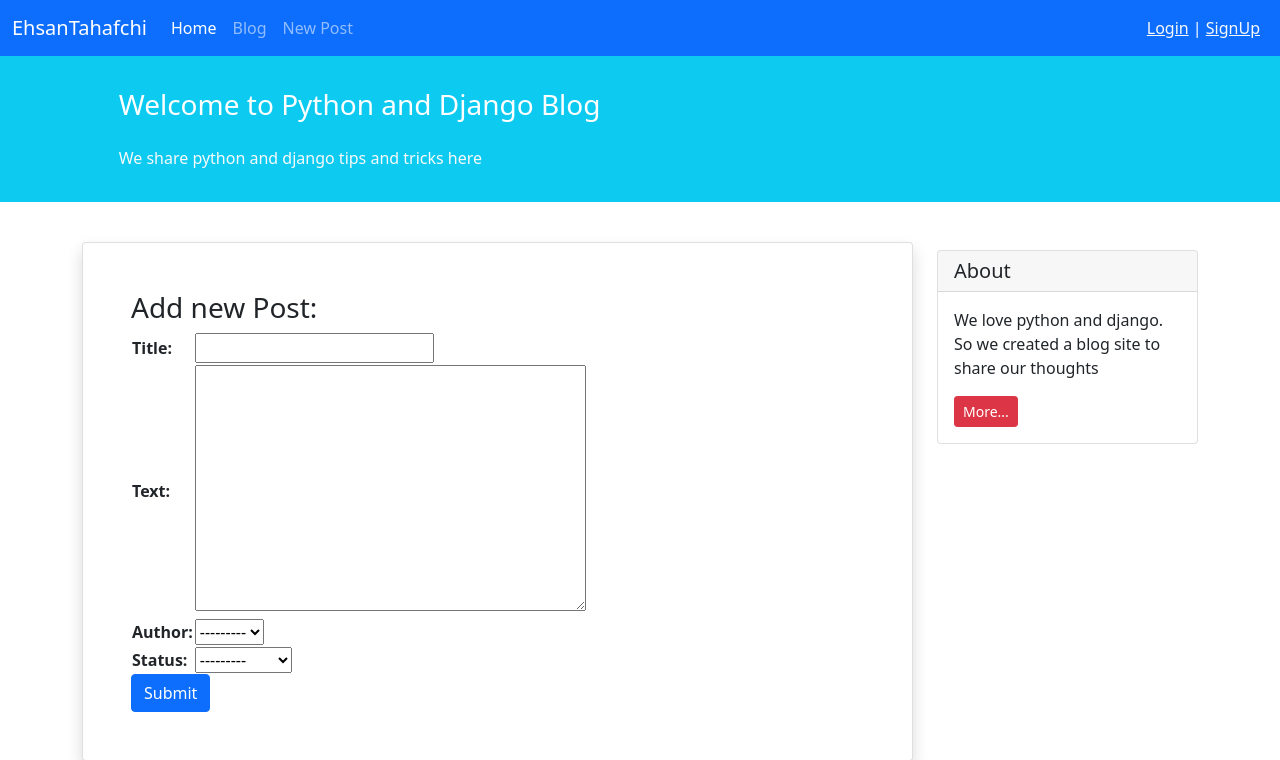
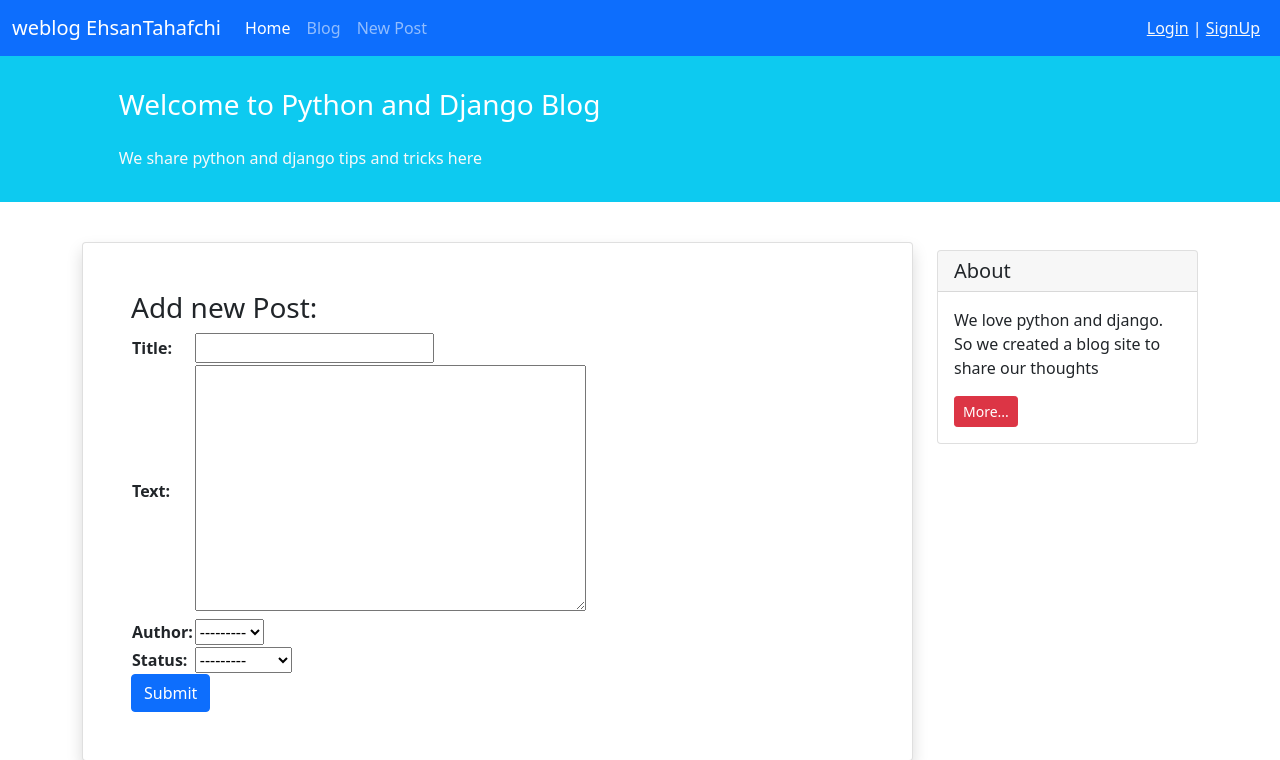
Before and after one commit to EhsanTahafchi/django_blog_project, a Django app: page /create/ in a window 1280 px wide. Shown: the top 760 px of the page. Run offline with Django 4.2, Linux system fonts and the light colour scheme; data comes from the database, SQL or seed files in the repository.

Commit message:
I made minor changes

```diff
--- a/templates/_base.html
+++ b/templates/_base.html
@@ -14,7 +14,7 @@
 <body>
 <nav class="navbar navbar-expand-lg navbar-dark bg-primary">
     <div class="container-fluid">
-        <a class="navbar-brand" href="#">EhsanTahafchi</a>
+        <a class="navbar-brand" href="#">weblog EhsanTahafchi</a>
         <button class="navbar-toggler" type="button" data-bs-toggle="collapse" data-bs-target="#navbarNavAltMarkup"
                 aria-controls="navbarNavAltMarkup" aria-expanded="false" aria-label="Toggle navigation">
             <span class="navbar-toggler-icon"></span>
```
